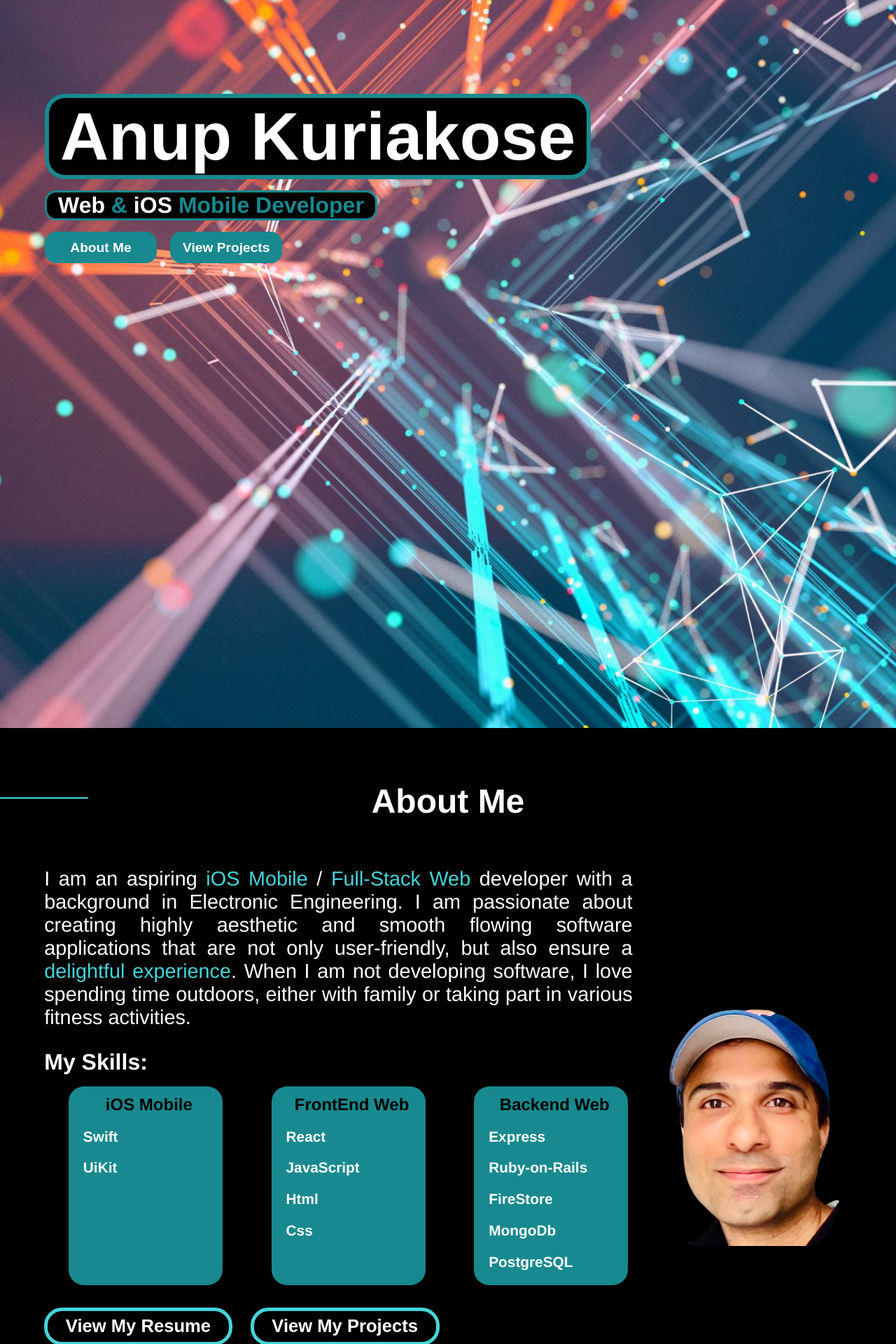
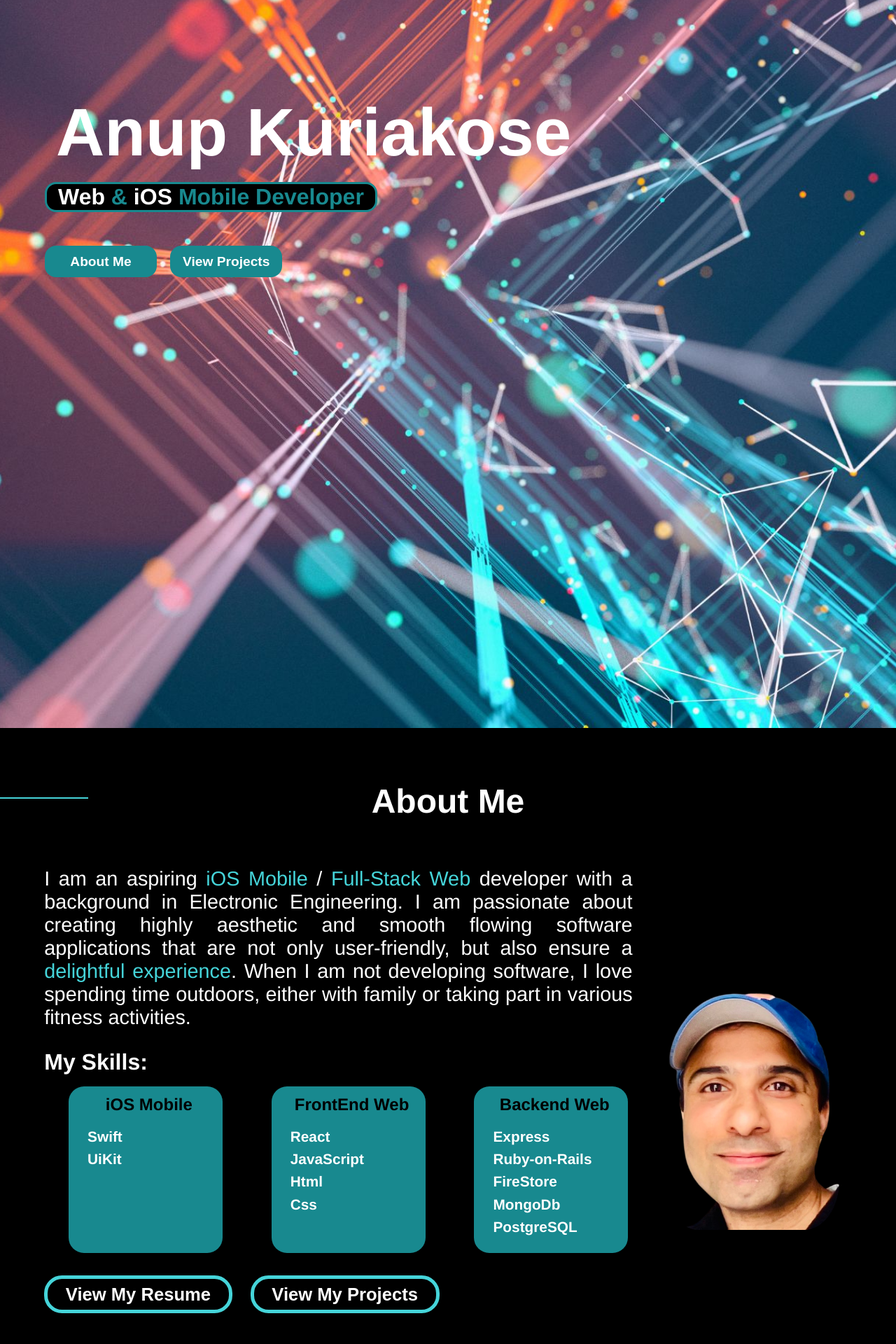
Before and after one commit to Anup-SoftwareDev/Portfolio-React, a React (Create React App) app: page / in a window 1280 px wide. Shown: the part 240-2160 px from the top of the page at 70% size. Built offline with nearby package versions, Linux system fonts and the light colour scheme.

Commit message:
Home page modified and colors changed

```diff
--- a/src/components/About/About.js
+++ b/src/components/About/About.js
@@ -48,13 +48,15 @@ const About = () => {
                   </div>
 
               </div>
-              <a href={resume} target="_blank" rel="noopener noreferrer">
-                <button>View My Resume</button>
-              </a>
-              <a href="./projects">
-                <button>View My Projects</button>
-              </a>
 
+              <div>
+                <a href={resume} target="_blank" rel="noopener noreferrer">
+                  <button>View My Resume</button>
+                </a>
+                <a href="./projects">
+                  <button>View My Projects</button>
+                </a>
+              </div>
         </div>
         <div className={classes.Photo}>
               <img className={classes.Me} src={Anup} alt="Anup"></img>
--- a/src/components/About/About.module.css
+++ b/src/components/About/About.module.css
@@ -59,12 +59,13 @@
     color: white;
 
     list-style-type: none;
-    padding-left: 0.5em;   /* This will remove any default padding */
+    padding-left: 0.8em;   /* This will remove any default padding */
     margin: 0;    /* This will remove any default margin */
+    padding-bottom: 0.8em;
 }
 
 .AboutMe .Container .Text .Skillslist .LanguageList ul li{
-   margin-bottom: 1em;
+   margin-bottom: 0.4em;
    margin-left: 0.5em;
 }
 
--- a/src/components/Home/Home.module.css
+++ b/src/components/Home/Home.module.css
@@ -25,13 +25,12 @@ html, body {
 .Home .Container .Hello{
     margin: 0px;
     color: white;
-
     font-size: 6rem;
-    background-color: black;
+    background-color: transparent;
 
     border-radius: 1.8rem;
     border-style: solid;
-    border-width: 0.4rem;
+    border-width: 0rem;
     border-color: #18898f;
     padding-left: 1rem;
     padding-right: 1rem;
@@ -75,7 +74,7 @@ html, body {
 }
 
 .Home .Container .Buttons{
-    margin-top: 1em;
+    margin-top: 3em;
     display: flex;
     justify-content: left;
     -webkit-animation: slide-in-bottom 0.8s cubic-bezier(0.250, 0.460, 0.450, 0.940) 2s both;
--- a/src/components/Projects/ProjectDetail.css
+++ b/src/components/Projects/ProjectDetail.css
@@ -40,7 +40,7 @@
 
 
 .project-detail-box .image-detail-box .image-box {
-    background-color: white;
+
     display: flex;
     justify-content: left;
     align-items: center;
@@ -49,6 +49,7 @@
 
 .project-detail-box .image-detail-box .image-box img{
     max-width: 100%;
+
 }
 .project-detail-box .image-detail-box .detail-box{
     width: 30%;
@@ -109,7 +110,7 @@
 
     .project-detail-box{
         width: 100%;
-
+        background-color: white
     }
     .project-detail-box .logo-box img{
         width: 50px;
@@ -117,10 +118,12 @@
 
     .project-detail-box .logo-box .project-title{
         font-size: 1.5em;
+
     }
 
     .project-detail-box .image-detail-box{
        flex-direction: column;
+
     }
 
     .project-detail-box .image-detail-box .image-box {
@@ -141,6 +144,16 @@
 
      .project-detail-box .image-detail-box .detail-box{
         width: 100%;
+        padding-left: 0;
+        background-color: white;
+    }
+    .project-detail-box .image-detail-box .detail-box .detail-title{
+        padding-left: 0.8em;
+    }
+    .project-detail-box .image-detail-box .detail-box .detail-content{
+        padding-left: 0.8em;
+    }
+    .project-detail-box .image-detail-box .detail-box .url-icon{
         padding-left: 0.8em;
     }
 }
```
